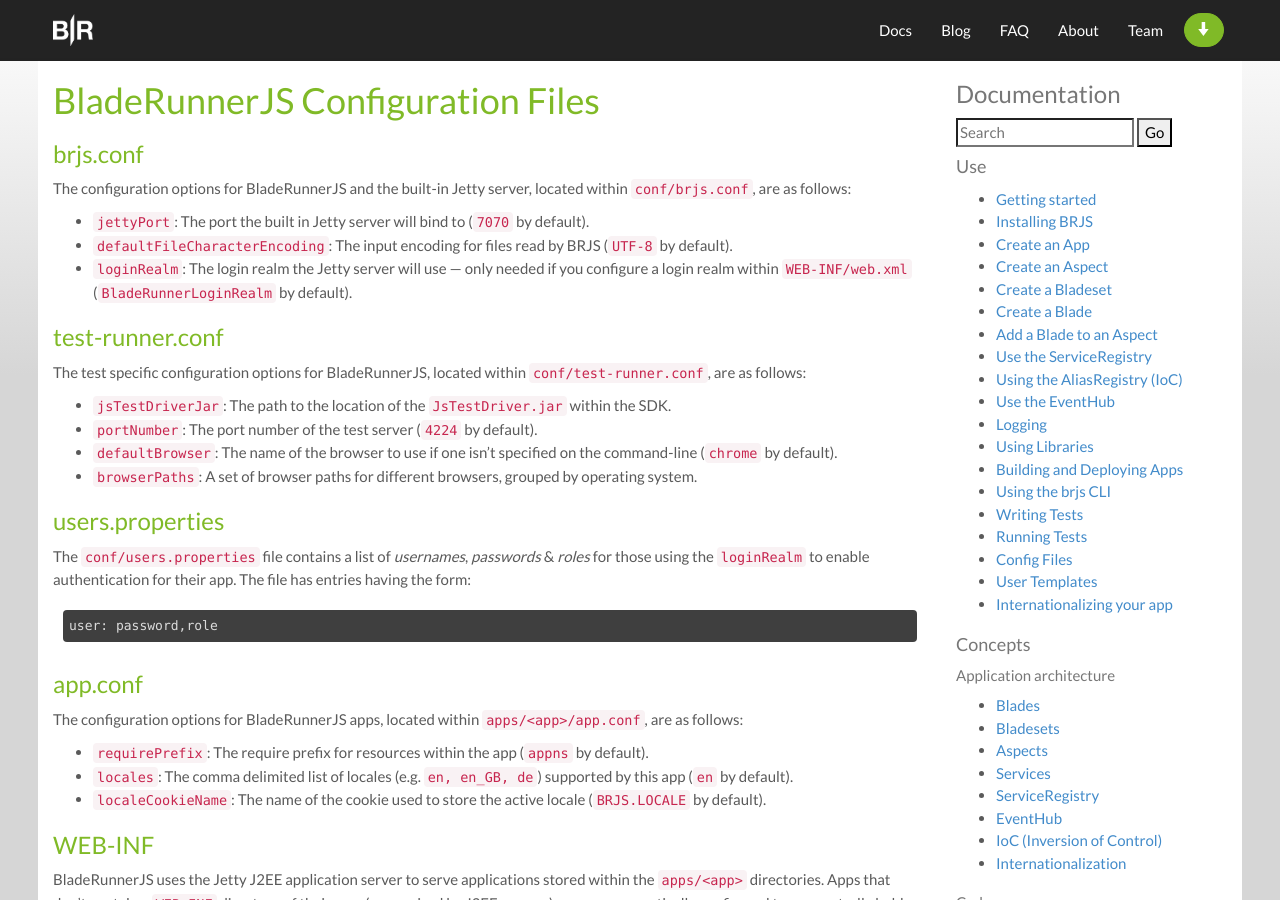
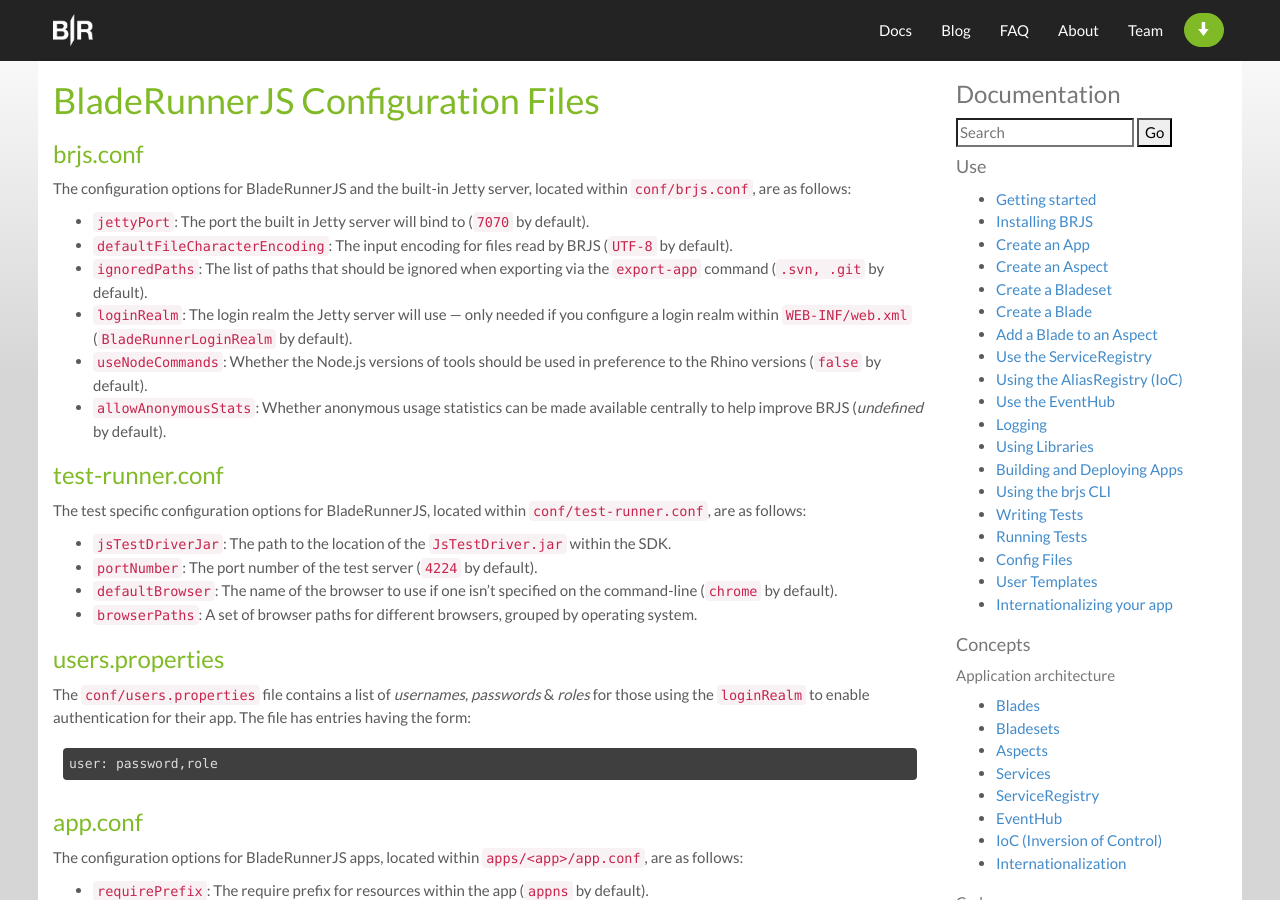
Before and after one commit to BladeRunnerJS/brjs-site, a Jekyll site: the page built from docs/use/config.md, in a window 1280 px wide and 900 px high. Built offline with Jekyll 4.4.1, drawn with Linux system fonts in a browser that asks for light colours; nearby versions of some CDN libraries; Markdown is read by kramdown in place of the engine named in the settings.

Commit message:
Added missing 'brjs.conf' config entries.

```diff
--- a/docs/use/config.md
+++ b/docs/use/config.md
@@ -11,7 +11,10 @@
 
   * `jettyPort`: The port the built in Jetty server will bind to (`7070` by default).
   * `defaultFileCharacterEncoding`: The input encoding for files read by BRJS (`UTF-8` by default).
+  * `ignoredPaths`: The list of paths that should be ignored when exporting via the `export-app` command (`.svn, .git` by default).
   * `loginRealm`: The login realm the Jetty server will use &mdash; only needed if you configure a login realm within `WEB-INF/web.xml` (`BladeRunnerLoginRealm` by default).
+  * `useNodeCommands`: Whether the Node.js versions of tools should be used in preference to the Rhino versions (`false` by default).
+  * `allowAnonymousStats`: Whether anonymous usage statistics can be made available centrally to help improve BRJS (_undefined_ by default).
 
 
 ### test-runner.conf
```
